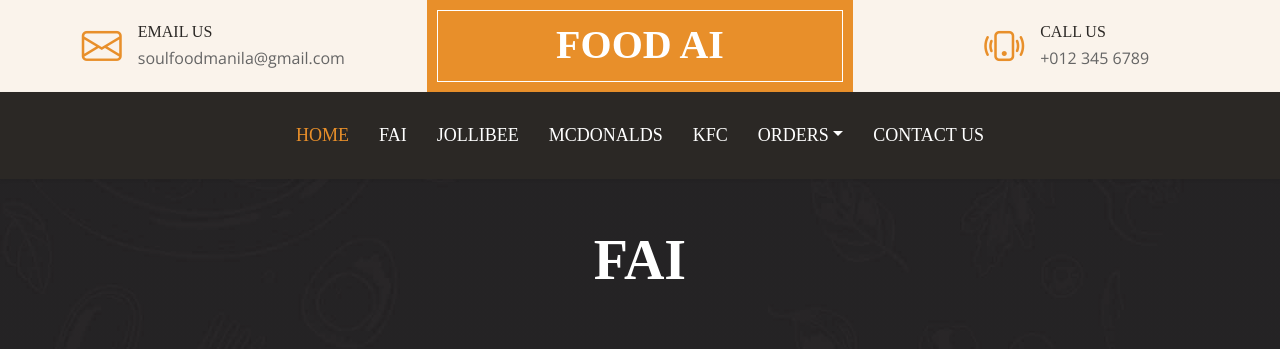
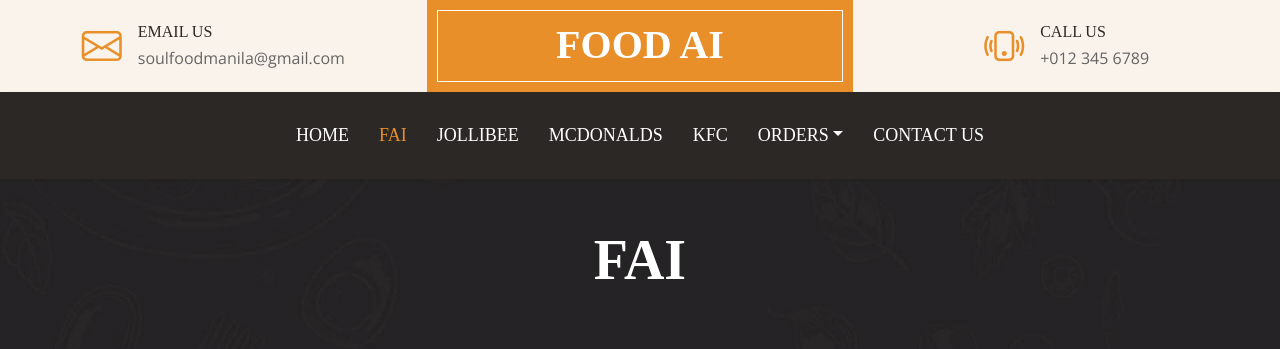
Before and after one commit to PATSDO/FOODAI, a PHP site: page /chat/about.php in a window 1280 px wide. Shown: the top 349 px of the page. Run offline with PHP 8.4, Linux system fonts and the light colour scheme; some libraries are stand-ins or nearby versions.

Commit message:
changes yes

```diff
--- a/about.php
+++ b/about.php
@@ -76,8 +76,8 @@
         </button>
         <div class="collapse navbar-collapse" id="navbarCollapse">
             <div class="navbar-nav ms-auto mx-lg-auto py-0">
-                <a style="font-family: Times New Roman" href="index.html" class="nav-item nav-link active">Home</a>
-                <a style="font-family: Times New Roman"  href="about.html" class="nav-item nav-link">FAI</a>
+                <a style="font-family: Times New Roman" href="index.html" class="nav-item nav-link">Home</a>
+                <a style="font-family: Times New Roman"  href="about.html" class="nav-item nav-link active">FAI</a>
                 <a style="font-family: Times New Roman"  href="menu.html" class="nav-item nav-link">Jollibee</a>
                 <a style="font-family: Times New Roman"  href="menu2.html" class="nav-item nav-link">Mcdonalds</a>
                 <a style="font-family: Times New Roman"  href="menu3.html" class="nav-item nav-link">KFC</a>
--- a/menu.html
+++ b/menu.html
@@ -70,9 +70,9 @@
         </button>
         <div class="collapse navbar-collapse" id="navbarCollapse">
             <div class="navbar-nav ms-auto mx-lg-auto py-0">
-                <a style="font-family: Times New Roman" href="index.html" class="nav-item nav-link active">Home</a>
+                <a style="font-family: Times New Roman" href="index.html" class="nav-item nav-link">Home</a>
                 <a style="font-family: Times New Roman"  href="about.html" class="nav-item nav-link">FAI</a>
-                <a style="font-family: Times New Roman"  href="menu.html" class="nav-item nav-link">Jollibee</a>
+                <a style="font-family: Times New Roman"  href="menu.html" class="nav-item nav-link active">Jollibee</a>
                 <a style="font-family: Times New Roman"  href="menu2.html" class="nav-item nav-link">Mcdonalds</a>
                 <a style="font-family: Times New Roman"  href="menu3.html" class="nav-item nav-link">KFC</a>
                 <div class="nav-item dropdown">
--- a/menu2.html
+++ b/menu2.html
@@ -70,10 +70,10 @@
         </button>
         <div class="collapse navbar-collapse" id="navbarCollapse">
             <div class="navbar-nav ms-auto mx-lg-auto py-0">
-                <a style="font-family: Times New Roman" href="index.html" class="nav-item nav-link active">Home</a>
+                <a style="font-family: Times New Roman" href="index.html" class="nav-item nav-link">Home</a>
                 <a style="font-family: Times New Roman"  href="about.html" class="nav-item nav-link">FAI</a>
                 <a style="font-family: Times New Roman"  href="menu.html" class="nav-item nav-link">Jollibee</a>
-                <a style="font-family: Times New Roman"  href="menu2.html" class="nav-item nav-link">Mcdonalds</a>
+                <a style="font-family: Times New Roman"  href="menu2.html" class="nav-item nav-link active">Mcdonalds</a>
                 <a style="font-family: Times New Roman"  href="menu3.html" class="nav-item nav-link">KFC</a>
                 <div class="nav-item dropdown">
                     <a style="font-family: Times New Roman"  href="#" class="nav-link dropdown-toggle" data-bs-toggle="dropdown">Orders</a>
--- a/menu3.html
+++ b/menu3.html
@@ -70,11 +70,11 @@
         </button>
         <div class="collapse navbar-collapse" id="navbarCollapse">
             <div class="navbar-nav ms-auto mx-lg-auto py-0">
-                <a style="font-family: Times New Roman" href="index.html" class="nav-item nav-link active">Home</a>
+                <a style="font-family: Times New Roman" href="index.html" class="nav-item nav-link">Home</a>
                 <a style="font-family: Times New Roman"  href="about.html" class="nav-item nav-link">FAI</a>
                 <a style="font-family: Times New Roman"  href="menu.html" class="nav-item nav-link">Jollibee</a>
                 <a style="font-family: Times New Roman"  href="menu2.html" class="nav-item nav-link">Mcdonalds</a>
-                <a style="font-family: Times New Roman"  href="menu3.html" class="nav-item nav-link">KFC</a>
+                <a style="font-family: Times New Roman"  href="menu3.html" class="nav-item nav-link active">KFC</a>
                 <div class="nav-item dropdown">
                     <a style="font-family: Times New Roman"  href="#" class="nav-link dropdown-toggle" data-bs-toggle="dropdown">Orders</a>
                     <div class="dropdown-menu m-0">
```
